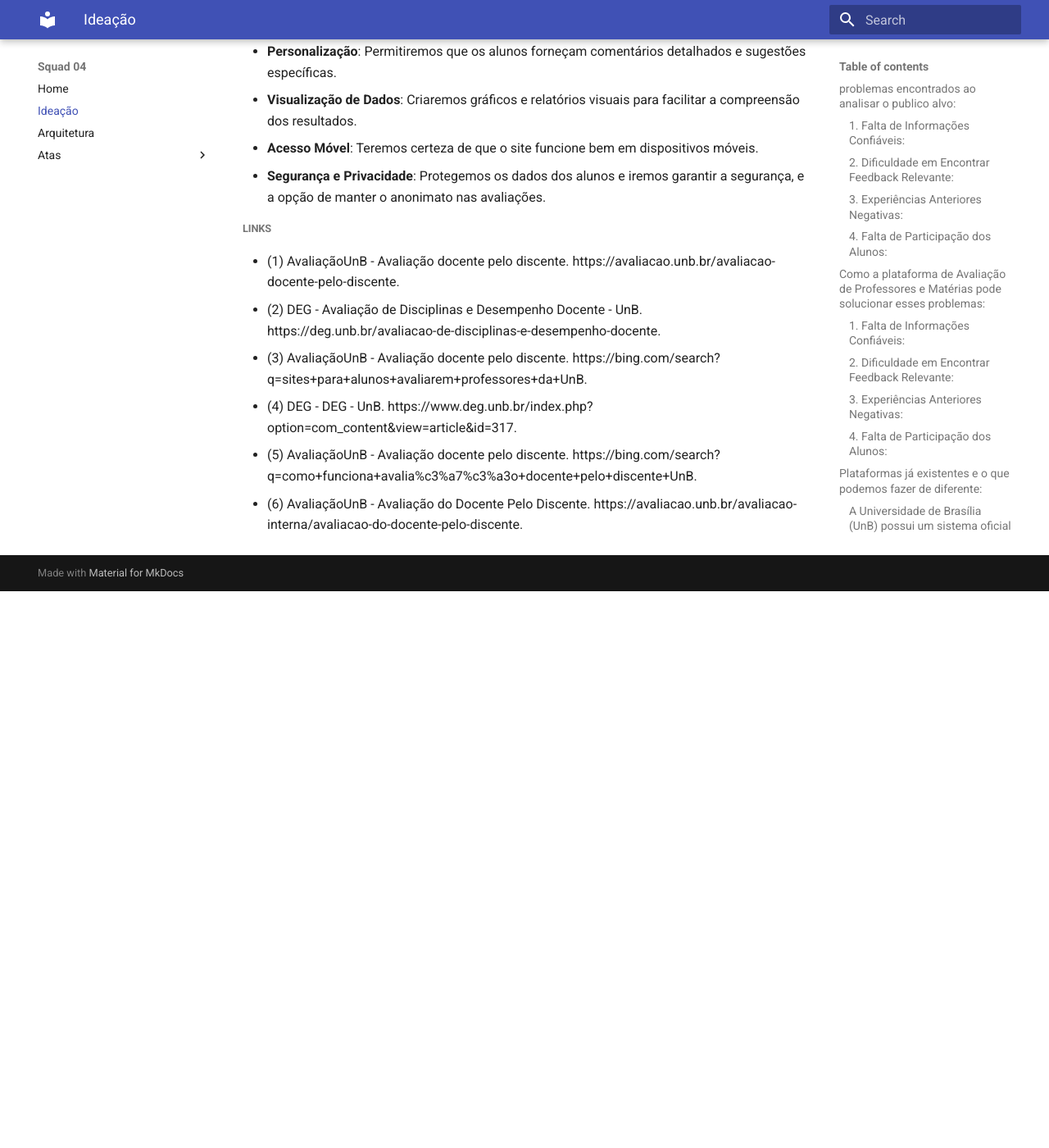
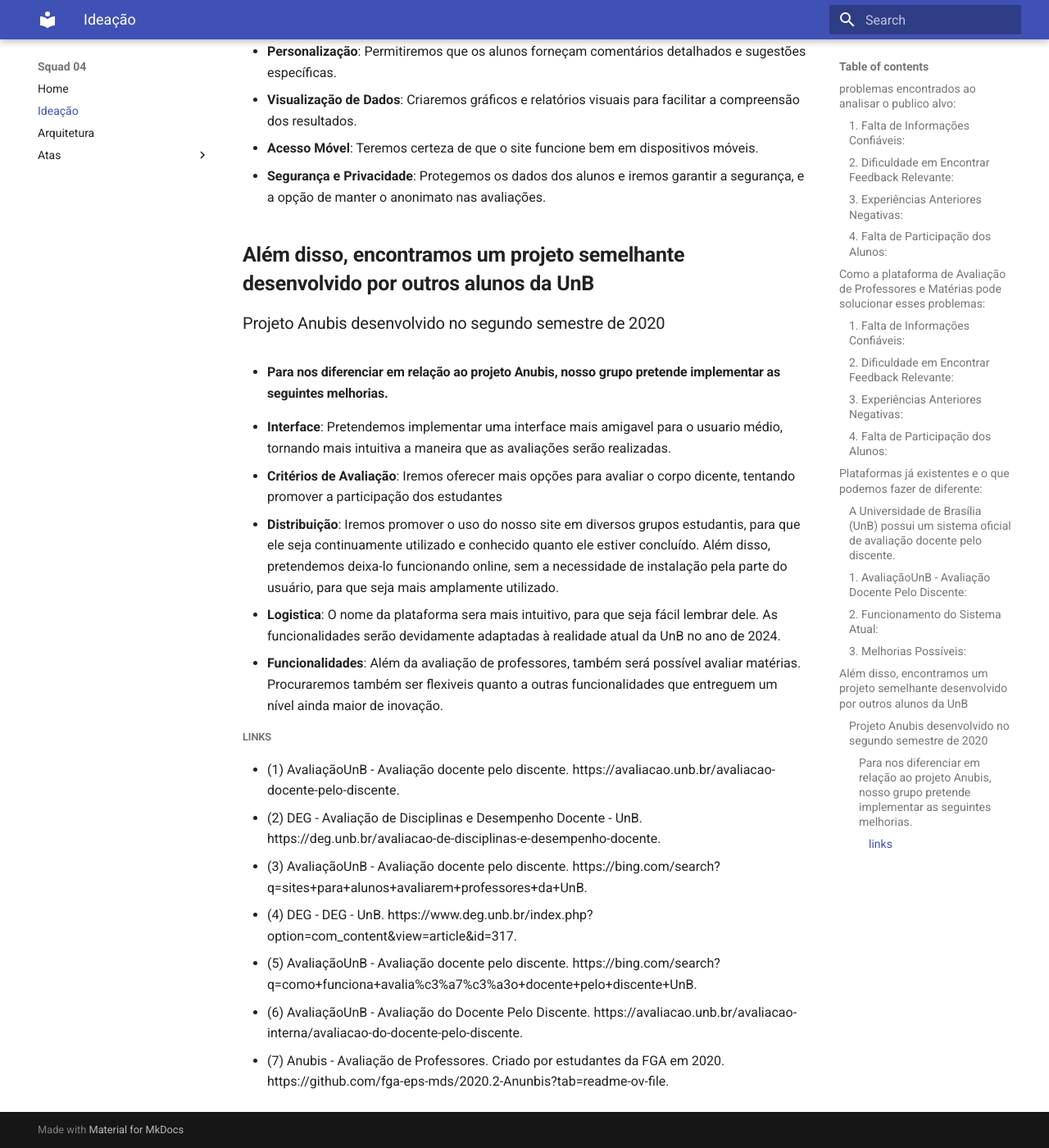
Before and after one commit to unb-mds/2024-1-squad04, an MkDocs documentation site: the page built from docs/ideacao.md, in a window 1280 px wide and 1400 px high, scrolled down 2476 px. Shown: the whole window at 82% size. Built offline with MkDocs 1.6.1 and Material for MkDocs 9.7.7, drawn with Linux system fonts in a browser that asks for light colours; before the commit the page ends 3197 px from its top, so only the background shows below that.

Commit message:
Novas informações
Depois de uma pesquisa mais extensa, adicionamos novas informações relevantes sobre a pesquisa de mercado do projeto.

```diff
--- a/docs/ideacao.md
+++ b/docs/ideacao.md
@@ -53,6 +53,16 @@
    - **Acesso Móvel**: Teremos certeza de que o site funcione bem em dispositivos móveis.
    - **Segurança e Privacidade**: Protegemos os dados dos alunos e iremos garantir a segurança, e a opção de manter o anonimato nas avaliações.
 
+## **Além disso, encontramos um projeto semelhante desenvolvido por outros alunos da UnB** ##
+
+### Projeto Anubis desenvolvido no segundo semestre de 2020 ###
+  - #### Para nos diferenciar em relação ao projeto Anubis, nosso grupo pretende implementar as seguintes melhorias. ####
+  - **Interface**: Pretendemos implementar uma interface mais amigavel para o usuario médio, tornando mais intuitiva a maneira que as avaliações serão realizadas.
+  - **Critérios de Avaliação**: Iremos oferecer mais opções para avaliar o corpo dicente, tentando promover a participação dos estudantes
+  - **Distribuição**: Iremos promover o uso do nosso site em diversos grupos estudantis, para que ele seja continuamente utilizado e conhecido quanto ele estiver concluído. Além disso, pretendemos deixa-lo funcionando online, sem a necessidade de instalação pela parte do usuário, para que seja mais amplamente utilizado.
+  - **Logistica**: O nome da plataforma sera mais intuitivo, para que seja fácil lembrar dele. As funcionalidades serão devidamente adaptadas à realidade atual da UnB no ano de 2024.
+  - **Funcionalidades**: Além da avaliação de professores, também será possível avaliar matérias. Procuraremos também ser flexiveis quanto a outras funcionalidades que entreguem um nível ainda maior de inovação.
+
 ##### links
   - (1) AvaliaçãoUnB - Avaliação docente pelo discente. https://avaliacao.unb.br/avaliacao-docente-pelo-discente.
   - (2) DEG - Avaliação de Disciplinas e Desempenho Docente - UnB. https://deg.unb.br/avaliacao-de-disciplinas-e-desempenho-docente.
@@ -60,3 +70,4 @@
   - (4) DEG - DEG - UnB. https://www.deg.unb.br/index.php?option=com_content&view=article&id=317.
   - (5) AvaliaçãoUnB - Avaliação docente pelo discente. https://bing.com/search?q=como+funciona+avalia%c3%a7%c3%a3o+docente+pelo+discente+UnB.
   - (6) AvaliaçãoUnB - Avaliação do Docente Pelo Discente. https://avaliacao.unb.br/avaliacao-interna/avaliacao-do-docente-pelo-discente.
+  - (7) Anubis - Avaliação de Professores. Criado por estudantes da FGA em 2020. https://github.com/fga-eps-mds/2020.2-Anunbis?tab=readme-ov-file.
```
